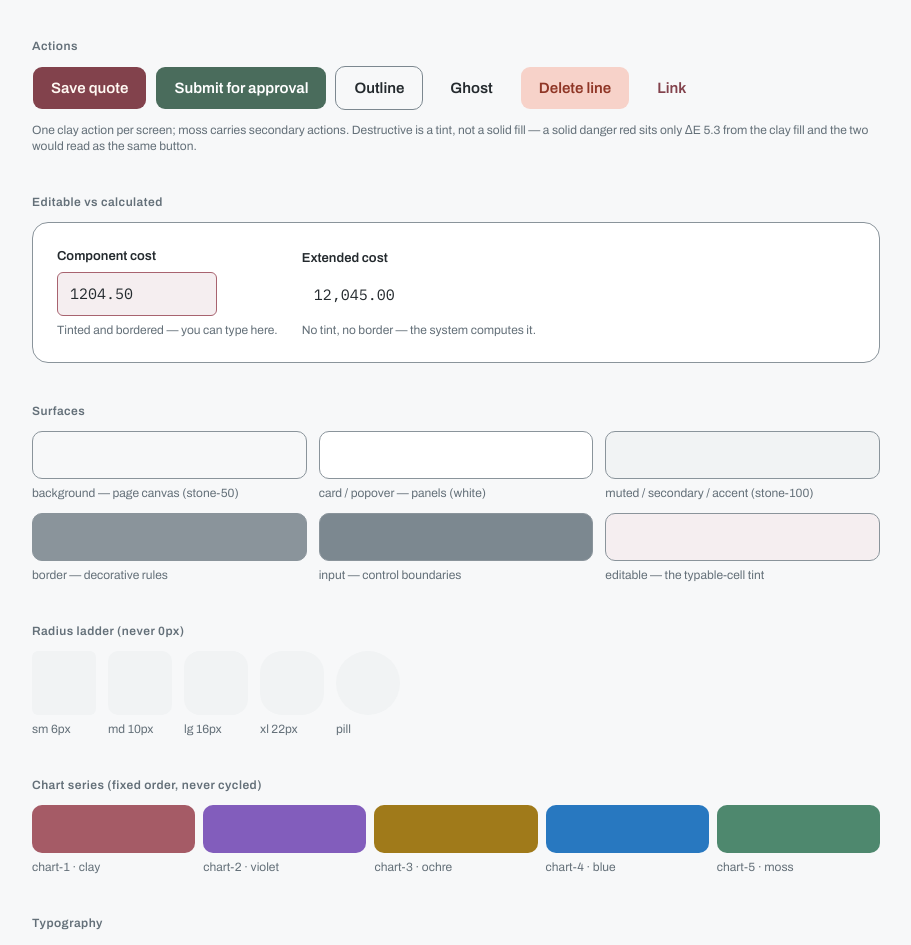
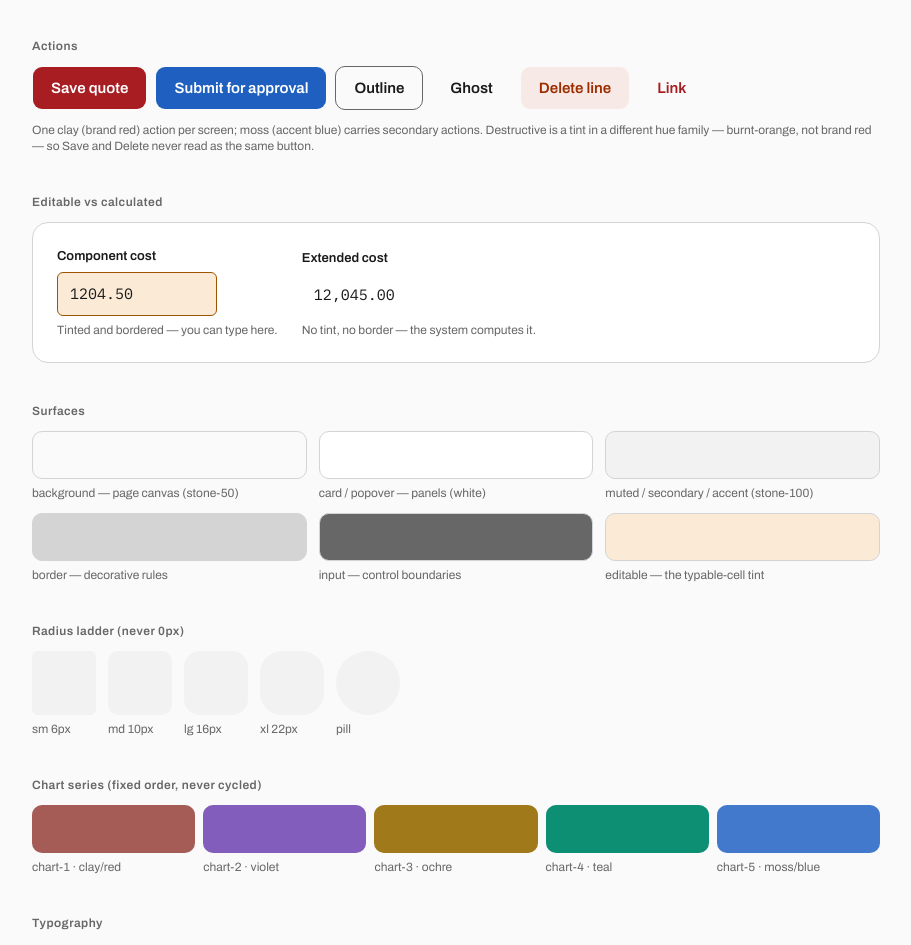
Before and after one commit to Cueserve/rr-redyquote, a Next.js app: page / in a window 1280 px wide. Shown: the part 207-1152 px from the top of the page, without its empty margins (184-1095 px from the left). Built offline with nearby package versions, Linux system fonts and the light colour scheme.

Commit message:
refactor: update design token references in page component to reflect REDYREF's actual brand colors

```diff
--- a/src/app/globals.css
+++ b/src/app/globals.css
@@ -7,9 +7,10 @@
 /* ============================================================================
    RedyQuote design tokens
 
-   Source: the REDYREF Proposal System design system (Clay / Stone / Moss),
-   exported from Claude design. See docs/DESIGN-SYSTEM.md for provenance, the
-   deviations from that export, and the measured contrast table.
+   Source: the REDYREF Admin (Actual Brand Color) design system (Clay / Stone /
+   Moss ramps, now anchored on REDYREF's real brand hexes), exported from
+   Claude design. See docs/DESIGN-SYSTEM.md for provenance, the deviations from
+   that export, and the measured contrast table.
 
    Three tiers, in order: primitives -> semantic -> component.
 
@@ -26,64 +27,69 @@
 
    TIER 3 (component) is cva() variants -- see components/ui/button.tsx.
 
-   Ramp steps are the exported hex values, verbatim, so this file can be diffed
-   against the design source. Values NOT in that export -- the whole dark mode,
-   the chart series, and three re-solved light values -- are written in oklch,
-   because they were solved by lightness. The oklch/hex split is the provenance
-   marker: hex came from the design source, oklch was derived here.
+   Ramp steps are resolved from the source's color-mix(in oklch, ...) formulas
+   to concrete literals -- hex where the source gives a literal hex (verbatim,
+   diffable against the export), oklch where a value is solved/re-solved here
+   (dark mode, the chart series, destructive's new hue, and a handful of light
+   values the export's own formulas got wrong -- see DESIGN-SYSTEM.md §4 and
+   §5.1 for exactly which and why).
 ============================================================================ */
 
 /* --- TIER 1: brand primitives (no utilities generated) ------------------- */
 :root {
-  /* Clay -- cooler muted rose. Primary actions, links, focus, the editable
-     -field tint. Never a page or field background above clay-50. */
-  --clay-50: #f5eef0;
-  --clay-100: #f0e6ea;
-  --clay-200: #e2cad2;
-  --clay-300: #d6b3bf;
-  --clay-400: #bc8590;
-  --clay-500: #a8636f;
-  /* Derived, not exported: the ONLY clay lightness that both carries
-     --primary-foreground at AA (4.52:1) and stays light enough to separate
-     from a dark page. Needed because nothing sits between clay-500 (L .580,
-     4.27:1 -- fails) and clay-600 (L .462 -- too dark on a dark canvas). */
-  --clay-550: oklch(0.568 0.1 11.2);
-  --clay-600: #82424c;
-  --clay-700: #68333b;
-  --clay-800: #552c32;
-  --clay-900: #3c1f23;
+  /* Clay -- REDYREF's actual brand red. Primary actions, links, focus, active
+     nav. Never a page or field background above clay-50. */
+  --clay-50: #fcf4f3;
+  --clay-100: #f9e9e8;
+  --clay-200: #f5dada;
+  --clay-300: #e5aea8;
+  --clay-400: #d17b74;
+  --clay-500: #ba4b45;
+  --clay-600: #a81d22;
+  --clay-700: #7a1519;
+  --clay-800: #5c0d10;
+  --clay-900: #3d0608;
 
-  /* Stone -- cool muted gray. Does the heavy lifting: surfaces, borders, text. */
-  --stone-50: #f7f8f9;
-  --stone-100: #f1f3f4;
-  --stone-200: #e5e8ea;
-  --stone-300: #d3d8db;
-  --stone-400: #b2bac0;
-  --stone-500: #95a0a7;
-  --stone-600: #7c8890;
-  --stone-700: #606b73;
-  --stone-800: #40484e;
-  --stone-900: #242a2e;
+  /* Stone -- ink-based cool gray. Does the heavy lifting: surfaces, borders,
+     text. --stone-800 is corrected from the export's own color-mix formula --
+     it mixed 88% ink + 12% BLACK, which lands darker than stone-900 (ink
+     itself) and breaks the ramp's monotonic order (verified: L .191 vs stone
+     -900's L .218). Re-solved here as 88% ink + 12% white so 700 > 800 > 900
+     holds. */
+  --stone-50: #fafafa;
+  --stone-100: #f2f2f2;
+  --stone-200: #d4d4d4;
+  --stone-300: #b0b0b0;
+  --stone-400: #9f9f9f;
+  --stone-500: #8a8a8a;
+  --stone-600: #676767;
+  --stone-700: #4a4a4a;
+  --stone-800: #313131;
+  --stone-900: #1a1a1a;
   /* Derived, not exported: the export is light-only and its ramp bottoms out at
-     stone-900, which dark mode needs for its RAISED surface. Two steps below it
-     give the dark canvas and card. */
-  --stone-950: oklch(0.235 0.01 237);
-  --stone-1000: oklch(0.185 0.01 237);
+     stone-900 (ink), which dark mode needs for its RAISED surface. Two steps
+     below it give the dark canvas and card. Unlike the old muted palette, no
+     clay-550/moss-550 equivalent is needed here -- see the primary/
+     accent-secondary comments below the .dark block for why the existing
+     clay-500/moss-600 steps already clear AA as dark-mode fills. */
+  --stone-950: oklch(0.19 0.004 90);
+  --stone-1000: oklch(0.14 0.003 90);
 
-  /* Moss -- cooler sage. Secondary actions, positive tags. */
-  --moss-50: #eef4f1;
-  --moss-100: #e2ece6;
-  --moss-200: #c4d9cd;
-  --moss-300: #a0c1b0;
-  --moss-400: #7aa690;
-  --moss-500: #5f8a74;
-  /* Derived, not exported -- same problem as clay-550: moss-500 holds white at
-     only 3.91:1, moss-600 is too dark to read as a fill on a dark canvas. */
-  --moss-550: oklch(0.56 0.06 163.8);
-  --moss-600: #4a6c5c;
-  --moss-700: #3c584a;
-  --moss-800: #2c4038;
-  --moss-900: #1e2b25;
+  /* Moss -- REDYREF's accent blue. Secondary actions, informational accent.
+     Was a sage green in the previous (superseded) palette; the variable name
+     stays for the same reason `--stone-*` keeps its name despite colliding
+     with Tailwind's own "stone" -- renaming would ripple through every tier-2
+     reference and this doc's vocabulary for no functional gain. */
+  --moss-50: #f3f7fc;
+  --moss-100: #dce9f9;
+  --moss-200: #c6d7f2;
+  --moss-300: #9ab8e6;
+  --moss-400: #6c96d8;
+  --moss-500: #4278ca;
+  --moss-600: #1e5fbf;
+  --moss-700: #174a96;
+  --moss-800: #0e356e;
+  --moss-900: #061f45;
 }
 
 /* --- TIER 2: semantic token -> Tailwind utility mapping ------------------ */
@@ -146,6 +152,7 @@
   --color-popover: var(--popover);
   --color-card-foreground: var(--card-foreground);
   --color-card: var(--card);
+  --color-sidebar-logo-chip: var(--sidebar-logo-chip);
 }
 
 /* Static scales live in a plain @theme (not `inline`) so Tailwind also emits
@@ -184,12 +191,14 @@
   --tracking-wide: 0.04em;
 
   /* Elevation reflects layering (modal > popover > card), never hover state.
-     The tint is a warm brown rather than pure black -- carried over from the
-     export verbatim; see DESIGN-SYSTEM.md for why it survived a cool palette. */
-  --shadow-xs: 0 1px 2px rgba(61, 53, 41, 0.06);
-  --shadow-sm: 0 2px 6px rgba(61, 53, 41, 0.08);
-  --shadow-md: 0 6px 16px rgba(61, 53, 41, 0.1);
-  --shadow-lg: 0 16px 40px rgba(61, 53, 41, 0.14);
+     Ink-tinted (rgb(26,26,26) = --stone-900) rather than pure black, per the
+     export verbatim -- and unlike the old muted palette, this is no longer a
+     mismatched carry-over: ink IS the neutral anchor now, so the shadow tint
+     and the palette agree. */
+  --shadow-xs: 0 1px 2px rgba(26, 26, 26, 0.06);
+  --shadow-sm: 0 2px 6px rgba(26, 26, 26, 0.08);
+  --shadow-md: 0 6px 16px rgba(26, 26, 26, 0.1);
+  --shadow-lg: 0 16px 40px rgba(26, 26, 26, 0.14);
 
   --container-max: 1280px;
 }
@@ -199,7 +208,7 @@
   /* Surfaces. Page canvas is stone-50; panels sit on top in white, which is
      what gives the dense quote tables their edge definition. */
   --background: var(--stone-50);
-  --foreground: var(--stone-900); /* 13.66:1 on the canvas */
+  --foreground: var(--stone-900); /* 13.6:1 on the canvas */
   --card: #ffffff;
   --card-foreground: var(--stone-900);
   --popover: #ffffff;
@@ -209,20 +218,23 @@
      (links, active nav, icons). Identical in light mode, and they diverge in
      dark -- see the note in the .dark block.
      Hover darkens one step, press one more (clay-600 -> 700 -> 800). */
-  --primary: var(--clay-600); /* 7.41:1 as ink on card */
-  --primary-foreground: #fff8f2; /* 7.05:1 on the fill    */
+  --primary: var(--clay-600); /* 7.33:1 as ink on card */
+  --primary-foreground: #ffffff; /* 7.33:1 on the fill */
   --primary-text: var(--clay-600);
   --primary-hover: var(--clay-700);
   --primary-active: var(--clay-800);
   /* Brand tint + border, so a brand pill or tag has the same four-part shape
      as a status one. The export's Tag "clay" tone. */
-  --primary-muted: var(--clay-100); /* --primary-text on it: 6.08:1 */
+  --primary-muted: var(--clay-100); /* --primary-text on it: 6.23:1 */
   --primary-border: var(--clay-300);
 
   /* Moss is the SECONDARY ACTION, which is not what shadcn means by
      --secondary (a subtle gray surface). Kept as its own token so imported
-     shadcn components that use bg-secondary as a surface don't turn sage. */
-  --accent-secondary: var(--moss-600); /* white on it: 5.85:1 */
+     shadcn components that use bg-secondary as a surface don't turn sage.
+     Now blue-anchored -- see the tier-1 comment above. Moss's "info" role and
+     its Tag "moss" tone converge on the same accent-blue family post-swap;
+     see DESIGN-SYSTEM.md §12. */
+  --accent-secondary: var(--moss-600); /* white on it: 6.10:1 */
   --accent-secondary-foreground: #ffffff;
   --accent-secondary-hover: var(--moss-700);
 
@@ -234,81 +246,109 @@
   --secondary: var(--stone-100);
   --secondary-foreground: var(--stone-900);
   --muted: var(--stone-100);
-  /* The export's --text-tertiary. Solved against stone-100, the darkest light
-     surface it can land on, so it holds AA everywhere: 4.56:1 on muted,
-     4.78:1 on the canvas, 5.08:1 on a card. */
-  --muted-foreground: #647079;
+  --muted-foreground: var(--stone-600); /* 5.66:1 card / 5.05:1 page/muted */
   --accent: var(--stone-100);
   --accent-foreground: var(--stone-900);
 
   /* Status. Reserved meanings -- never reuse these as chart series colors.
      Each is a four-part set: the ink (also usable as a solid fill), the ink
-     that sits ON that fill, a tinted background, and a border. Desaturated on
-     purpose; this tool never uses an alert-saturated red or green. */
-  --destructive: #8f3626; /* 7.71:1 on card */
+     that sits ON that fill, a tinted background, and a border.
+
+     --destructive is NOT brand red, unlike the export's own §7.1/§2 (which
+     reuses --color-brand-red for danger, filled vs. outlined). Once primary
+     is an actual saturated brand red, a same-hue destructive reads as "the
+     brand red, slightly off" rather than a different signal -- a stronger
+     version of the confusion the old muted palette's §6 already reasoned
+     through. Moved to a burnt-orange/rust hue (~38deg in OKLCH), sitting
+     between clay (~26deg) and warning/amber (~59deg): three-way hue
+     separation, still in the "warm alarm" register. See DESIGN-SYSTEM.md §6. */
+  --destructive: #9b2d00; /* 7.58:1 on card */
   --destructive-foreground: #ffffff;
-  --destructive-muted: #f7d2c9; /* ink on it: 5.51:1 */
-  --destructive-border: #d88f7c;
-  --success: #335a22; /* Approved */
+  --destructive-muted: #f7eae6; /* ink on it: 6.45:1 */
+  --destructive-border: #d8a291;
+  --success: #2e7d32; /* Approved -- the export's brand green, verbatim */
   --success-foreground: #ffffff;
-  --success-muted: #dcead0; /* ink on it: 6.37:1 */
-  --success-border: #a0c17f;
-  --warning: #785318; /* Pending Approval */
+  /* Re-solved: the export's own --success-light (#e3f1e4) reads at 4.39:1
+     against this ink, missing the 4.5:1 floor. Lightened to an 8% mix. */
+  --success-muted: #eef4ee; /* ink on it: 4.59:1 */
+  --success-border: #a2c4a1;
+  /* Re-solved: the export's raw amber (#c77700) reads 3.46:1 on white --
+     Pending Approval text would fail AA outright. Darkened along the same
+     hue to #9c5400, matching the pattern the old muted palette already used
+     for exactly this problem (stepping a failing export value, not inventing
+     a new one). */
+  --warning: #9c5400; /* Pending Approval -- 5.70:1 on card */
   --warning-foreground: #ffffff;
-  --warning-muted: #f5e6bf; /* ink on it: 5.56:1 */
-  --warning-border: #dbb35f;
-  --info: #335257; /* Sent */
+  --warning-muted: #fbebd6; /* ink on it: 4.88:1, export's value verbatim */
+  --warning-border: #d5b196;
+  --info: var(--moss-700); /* Sent -- the export's accent-blue-hover */
   --info-foreground: #ffffff;
-  --info-muted: #d7e4e6; /* ink on it: 6.49:1 */
-  --info-border: #93b4bb;
+  --info-muted: var(--moss-100); /* ink on it: 6.95:1 */
+  --info-border: #94acd2;
 
   /* Lines. Two levels, because one token cannot do both jobs at AA:
        --border  decorative -- card outlines, table row rules, section
                  dividers. No contrast floor applies (WCAG 1.4.11 exempts
                  purely decorative boundaries), so this is the export's
-                 --border-default verbatim at 3.09:1 on white.
+                 --border-default verbatim.
        --input   the boundary that IDENTIFIES a control -- text inputs,
                  selects, checkboxes, radios, ghost buttons. This one does
-                 have a 3:1 floor, and the export's value missed it on the
-                 stone-50 canvas (2.91:1), so it is stepped to stone-600. */
-  --border: #8a949b;
-  --input: var(--stone-600); /* 3.63 card / 3.42 page / 3.26 muted */
+                 have a 3:1 floor, and the export's border-default value
+                 (stone-200, 1.48:1 on white) misses it badly, so it is
+                 stepped to stone-600 -- same fix, same reasoning as the old
+                 muted palette's border/input split. */
+  --border: var(--stone-200);
+  --input: var(--stone-600); /* 5.66 card / 5.05 page / 5.05 muted */
 
-  /* The editable-vs-calculated convention. In a dense grid a tinted cell reads
-     as "you can type here" without bordering every static cell. The tint alone
-     is only 1.14:1 against a white card, so the BORDER is what carries the
-     meaning -- stepped from the export's clay-300 (1.90:1, invisible) to
-     clay-500. Calculated fields get neither tint nor border. */
-  --editable: var(--clay-50);
-  --editable-border: var(--clay-500); /* 4.49 card / 3.93 on its own fill */
+  /* The editable-vs-calculated convention. Per the new export, this is now an
+     amber/warning tint+border rather than a clay one (previously the tint was
+     brand-color; now it deliberately borrows the warning hue so an estimator
+     reads "editable" as its own visual language, distinct from brand actions).
+     The border is what carries the meaning -- the tint alone is not enough
+     contrast on its own to read as a boundary. Note: editable cells and
+     Pending-Approval badges now share a hue family; they stay structurally
+     distinguishable (rectangular input + mono digits vs. a pill), so this is
+     flagged, not redesigned. Calculated fields get neither tint nor border. */
+  --editable: var(--warning-muted);
+  --editable-border: var(
+    --warning
+  ); /* 5.70 white / 5.09 page / 4.88 own fill */
 
   --ring: var(--clay-600); /* solid, never alpha-blended -- see below */
 
   /* Categorical chart series. Fixed order, never cycled; color follows the
-     entity, never its rank. Anchored on clay (brand) and moss, ordered so the
-     two closest hues are not adjacent. Validated, not eyeballed: every step
-     clears 3:1 on both surfaces and the worst adjacent pair is deutan/protan
-     dE 13.6. Status colors are reserved and never appear here. */
-  --chart-1: oklch(0.56 0.098 11); /* clay   */
-  --chart-2: oklch(0.56 0.145 300); /* violet */
-  --chart-3: oklch(0.6 0.115 85); /* ochre  */
-  --chart-4: oklch(0.56 0.135 250); /* blue   */
-  --chart-5: oklch(0.58 0.075 163); /* moss   */
+     entity, never its rank. Anchored on clay (brand) and moss (accent blue),
+     ordered so the two closest hues are not adjacent. chart-4 was moved off
+     blue (was hue 250) to a teal (hue 172) specifically because --chart-5 is
+     now ALSO blue-anchored (moss, hue ~259) -- applying the old anchor rule
+     verbatim would have put two near-identical blues adjacent in the series.
+     Validated, not eyeballed: every step clears 3:1 on both surfaces. */
+  --chart-1: oklch(0.56 0.098 25.6); /* clay/red */
+  --chart-2: oklch(0.56 0.145 300); /* violet   */
+  --chart-3: oklch(0.6 0.115 85); /* ochre    */
+  --chart-4: oklch(0.58 0.11 172); /* teal     */
+  --chart-5: oklch(0.58 0.14 258.8); /* moss/blue */
 
   /* Sidebar. The rail is DARK in light mode -- stone-900 against the stone-50
      canvas. The REDYREF logo needs a white chip on it; the logo art is not
      transparent-safe on a dark background. */
   --sidebar: var(--stone-900);
-  --sidebar-foreground: var(--stone-300); /* 10.11:1 on the rail */
+  --sidebar-foreground: var(--stone-300); /* 8.03:1 on the rail */
   --sidebar-primary: var(--clay-600);
-  --sidebar-primary-foreground: #fff8f2;
+  --sidebar-primary-foreground: #ffffff;
   --sidebar-accent: var(--stone-800); /* hover */
   --sidebar-accent-foreground: var(--stone-50);
   --sidebar-border: var(--stone-800);
   --sidebar-ring: var(--clay-400); /* on the dark rail, not on white */
+  /* Invariant across both modes: the logo art isn't transparent-safe on a dark
+     background, so its chip stays literally white in dark mode too -- not a
+     token that means "white in light mode," a token that always IS white. */
+  --sidebar-logo-chip: #ffffff;
 
-  /* Modal scrim: no blur, no frosted glass anywhere in this product. */
-  --scrim: rgba(36, 31, 24, 0.4);
+  /* Modal scrim: no blur, no frosted glass anywhere in this product. Ink at
+     40%, matching the export exactly -- ink IS the neutral anchor now, so
+     this is no longer a "kept verbatim despite a cool palette" carve-out. */
+  --scrim: rgba(26, 26, 26, 0.4);
 
   /* For anything that interpolates the base radius. The real ladder is the
      explicit --radius-sm/md/lg/xl above. */
@@ -332,67 +372,79 @@
      ink, and ink light enough to pass drops the fill below AA. So --primary is
      the fill and --primary-text is the ink. Use text-primary-text, never
      text-primary, for links and active nav in dark mode.
-     Hover still DARKENS rather than lightens: clay-400 as a fill holds
-     --primary-foreground at only 3.0:1, so lightening on hover would break AA
-     on the very state the pointer is on. */
-  --primary: var(--clay-550); /* fg on it: 4.52:1, 4.16:1 vs page */
-  --primary-foreground: #fff8f2;
-  --primary-text: var(--clay-400); /* 5.46 card / 4.77 muted */
+
+     Unlike the old muted palette, no derived --clay-550 is needed: clay-500
+     already carries white at 5.02:1 as a fill while separating from the dark
+     canvas at 3.96:1 -- the new anchor's ramp happens to have a usable step
+     where the old one didn't. Hover still DARKENS rather than lightens:
+     clay-400 as a fill would hold --primary-foreground at only 3.09:1, so
+     lightening on hover would break AA on the very state the pointer is on. */
+  --primary: var(--clay-500); /* fg on it: 5.02:1, 3.96:1 vs page */
+  --primary-foreground: #ffffff;
+  --primary-text: var(--clay-400); /* 5.97 card / 5.63 muted */
   --primary-hover: var(--clay-600);
   --primary-active: var(--clay-700);
-  /* Darker than clay-100's dark analogue would suggest: --primary-text must
-     clear AA on it, and at oklch L .330 it read only 4.11:1. */
-  --primary-muted: oklch(0.3 0.05 11); /* --primary-text on it: 4.55:1 */
-  --primary-border: oklch(0.5 0.075 11);
+  --primary-muted: oklch(0.3 0.05 25.6); /* --primary-text on it: 4.51:1 */
+  --primary-border: oklch(0.5 0.075 25.6);
 
-  --accent-secondary: var(--moss-550); /* white on it: 4.51:1 */
+  /* No derived --moss-550 either, same reasoning: moss-600 already carries
+     white at 6.10:1 while separating from the canvas at 3.26:1. */
+  --accent-secondary: var(--moss-600); /* white on it: 6.10:1 */
   --accent-secondary-foreground: #ffffff;
-  --accent-secondary-hover: var(--moss-600);
+  --accent-secondary-hover: var(--moss-700);
 
   --secondary: var(--stone-900);
   --secondary-foreground: var(--stone-50);
   --muted: var(--stone-900);
-  --muted-foreground: var(--stone-500); /* 6.23 card / 5.44 muted */
+  --muted-foreground: var(--stone-500); /* 5.34 card / 5.04 muted */
   --accent: var(--stone-900);
   --accent-foreground: var(--stone-50);
 
   /* Status inverts: the inks are light here, so the ink that sits on a solid
-     fill is the dark canvas color. */
-  --destructive: oklch(0.72 0.13 32.3);
+     fill is the dark canvas color. Same four hues as light mode (destructive
+     at ~38deg, distinct from clay/warning) -- only lightness/tint/border steps
+     are re-solved per surface. */
+  --destructive: oklch(0.72 0.11 37.6); /* 7.12:1 on card */
   --destructive-foreground: var(--stone-1000);
-  --destructive-muted: oklch(0.344 0.044 32.3);
-  --destructive-border: oklch(0.528 0.094 32.3);
-  --success: oklch(0.72 0.105 137.3);
+  --destructive-muted: oklch(0.33 0.045 37.6); /* ink on it: 4.79:1 */
+  --destructive-border: oklch(0.52 0.09 37.6);
+  --success: oklch(0.72 0.11 144.2); /* 7.77:1 on card */
   --success-foreground: var(--stone-1000);
-  --success-muted: oklch(0.359 0.036 137.3);
-  --success-border: oklch(0.511 0.076 137.3);
-  --warning: oklch(0.72 0.1 74.5);
+  --success-muted: oklch(0.35 0.045 144.2); /* ink on it: 4.66:1 */
+  --success-border: oklch(0.52 0.09 144.2);
+  --warning: oklch(0.72 0.11 58.8); /* 7.24:1 on card */
   --warning-foreground: var(--stone-1000);
-  --warning-muted: oklch(0.351 0.034 74.5);
-  --warning-border: oklch(0.52 0.072 74.5);
-  --info: oklch(0.72 0.055 208.6);
+  --warning-muted: oklch(0.33 0.045 58.8); /* ink on it: 4.83:1 */
+  --warning-border: oklch(0.52 0.09 58.8);
+  --info: oklch(0.72 0.11 258.8); /* 7.43:1 on card */
   --info-foreground: var(--stone-1000);
-  --info-muted: oklch(0.345 0.019 208.6);
-  --info-border: oklch(0.515 0.04 208.6);
+  --info-muted: oklch(0.35 0.045 258.8); /* ink on it: 4.56:1 */
+  --info-border: oklch(0.52 0.09 258.8);
 
   --border: var(--stone-800);
-  --input: var(--stone-600); /* 4.58 card / 4.00 muted */
-  --editable: oklch(0.305 0.042 11);
-  --editable-border: var(--clay-500); /* 3.70 card / 3.03 on its own fill */
+  --input: var(--stone-600); /* 3.26 card / 3.08 muted */
+  --editable: oklch(0.305 0.045 58.8);
+  /* Re-solved for the dark surface: the light-mode --editable-border
+     (--warning, unmixed) reads only 2.38:1 against this dark tint -- a
+     lighter/more-saturated step is needed here, unlike the old clay-based
+     convention where the light-mode border value happened to still clear 3:1
+     in dark mode. */
+  --editable-border: oklch(0.61 0.13 58.8); /* 4.68 card / 3.44 own fill */
   --ring: var(--clay-400);
 
   /* Re-stepped into the dark lightness band, not flipped from the light
-     values. Validated the same way: worst adjacent CVD dE 13.7. */
-  --chart-1: oklch(0.7 0.098 11);
+     values. chart-4 moved off blue for the same reason as light mode -- see
+     the light-mode comment. */
+  --chart-1: oklch(0.7 0.098 25.6);
   --chart-2: oklch(0.7 0.145 300);
   --chart-3: oklch(0.73 0.115 85);
-  --chart-4: oklch(0.7 0.135 250);
-  --chart-5: oklch(0.72 0.075 163);
+  --chart-4: oklch(0.72 0.11 172);
+  --chart-5: oklch(0.72 0.14 258.8);
 
   --sidebar: var(--stone-900);
   --sidebar-foreground: var(--stone-300);
-  --sidebar-primary: var(--clay-550);
-  --sidebar-primary-foreground: #fff8f2;
+  --sidebar-primary: var(--clay-500);
+  --sidebar-primary-foreground: #ffffff;
   --sidebar-accent: var(--stone-800);
   --sidebar-accent-foreground: var(--stone-50);
   --sidebar-border: var(--stone-800);
@@ -430,8 +482,7 @@
 
 /* Focus is a solid 3px clay ring on every interactive element -- `ring-3
    ring-ring`, never `ring-ring/50`. Alpha-blending --ring over a light surface
-   lands near 1.6:1 and fails the 3:1 non-text floor; the solid token is 6.97:1
-   on the page canvas.
+   fails the 3:1 non-text floor; the solid token is 6.54:1 on the page canvas.
 
    Money and quantities must not jitter as digits change: numeric cells in the
    quote builder use `font-mono tabular-nums` (both stock Tailwind utilities).
--- a/src/app/page.tsx
+++ b/src/app/page.tsx
@@ -17,11 +17,11 @@ const SURFACES = [
 ] as const;
 
 const SERIES = [
-  ["chart-1", "clay"],
+  ["chart-1", "clay/red"],
   ["chart-2", "violet"],
   ["chart-3", "ochre"],
-  ["chart-4", "blue"],
-  ["chart-5", "moss"],
+  ["chart-4", "teal"],
+  ["chart-5", "moss/blue"],
 ] as const;
 
 const RADII = [
@@ -55,9 +55,8 @@ export default function Home() {
       <header className="flex flex-col gap-1">
         <h1 className="text-2xl">RedyQuote</h1>
         <p className="text-sm text-muted-foreground">
-          Design token reference — Clay / Stone / Moss, Archivo and IBM Plex
-          Mono. Internal estimating tool, deliberately not the REDYREF marketing
-          brand.
+          Design token reference — REDYREF&apos;s actual brand red / ink /
+          accent blue, Archivo and IBM Plex Mono. Internal estimating tool.
         </p>
       </header>
 
@@ -93,9 +92,10 @@ export default function Home() {
           <Button variant="link">Link</Button>
         </div>
         <p className="text-xs text-muted-foreground">
-          One clay action per screen; moss carries secondary actions.
-          Destructive is a tint, not a solid fill — a solid danger red sits only
-          ΔE 5.3 from the clay fill and the two would read as the same button.
+          One clay (brand red) action per screen; moss (accent blue) carries
+          secondary actions. Destructive is a tint in a different hue family —
+          burnt-orange, not brand red — so Save and Delete never read as the
+          same button.
         </p>
       </Section>
 
```
